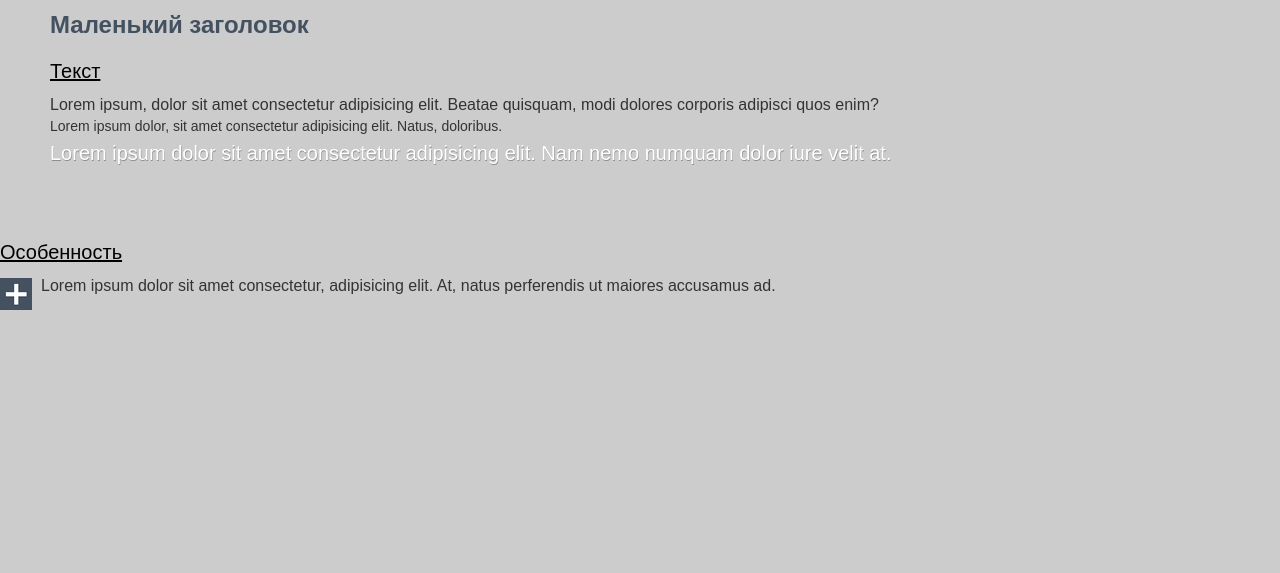
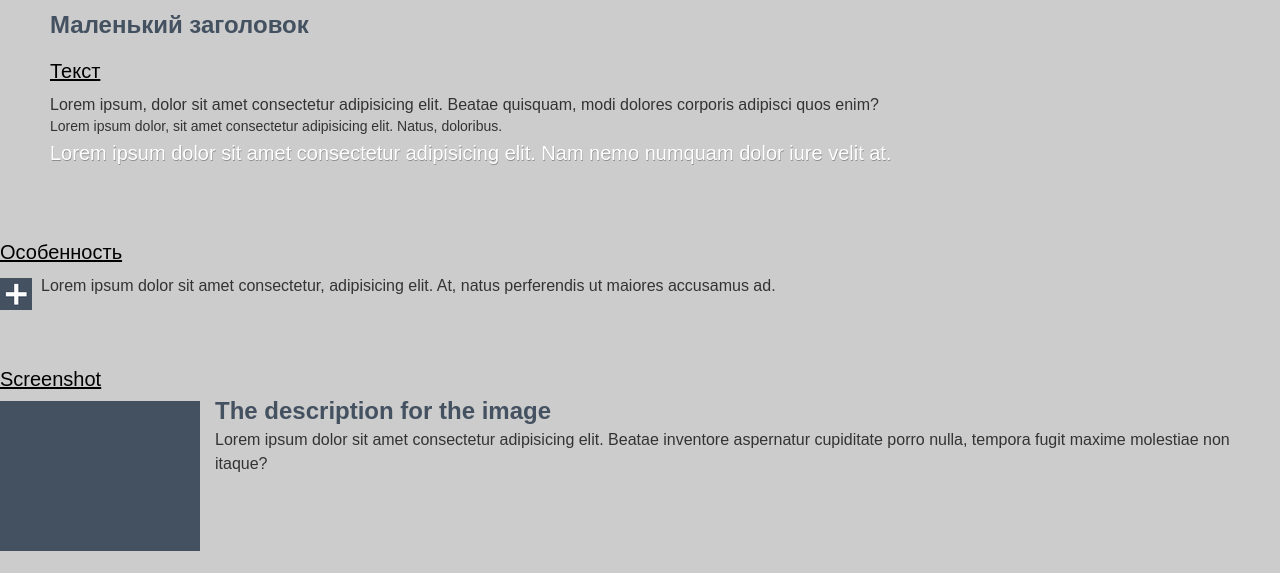
Before and after one commit to MichaelZolotov77/Produck-name-grey, a website built with Parcel: page src/uikit.html in a window 1280 px wide. Shown: the part 227-800 px from the top of the page. Built offline with nearby package versions, Linux system fonts and the light colour scheme.

Commit message:
Блок скриншот в ui-kit

```diff
--- /dev/null
+++ b/src/assets/styles/components/_screenshot.scss
@@ -0,0 +1,37 @@
+.screenshot {
+  display: flex;
+  flex-direction: column;
+
+  @media ($tablet) {
+    flex-direction: row;
+  }
+
+  &__image {
+    width: 100%;
+    height: 15rem;
+    background-color: $primaryColor;
+    object-fit: cover;
+    object-position: center;
+    margin-bottom: 1.5rem;
+
+    @media ($tablet) {
+      flex-shrink: 0;
+      width: 20rem;
+      margin-bottom: 0;
+      margin-right: 1.5rem;
+    }
+  }
+
+  &__text {
+    margin-top: -0.5rem;
+  }
+
+  &__title {
+    @include h3();
+    margin-bottom: 0.2rem;
+  }
+
+  &__desc {
+    @include p1();
+  }
+}
--- a/src/assets/styles/components/index.scss
+++ b/src/assets/styles/components/index.scss
@@ -1 +1,2 @@
 @import "./feature";
+@import "./screenshot";
--- a/src/uikit.html
+++ b/src/uikit.html
@@ -35,5 +35,18 @@
         perferendis ut maiores accusamus ad.
       </p>
     </div>
+    <div class="divider"></div>
+    <div class="ui__title">Screenshot</div>
+    <div class="screenshot">
+      <div class="screenshot__image"></div>
+      <div class="screenshot__text">
+        <h3 class="screenshot__title">The description for the image</h3>
+        <p class="screenshot__desc">
+          Lorem ipsum dolor sit amet consectetur adipisicing elit. Beatae
+          inventore aspernatur cupiditate porro nulla, tempora fugit maxime
+          molestiae non itaque?
+        </p>
+      </div>
+    </div>
   </body>
 </html>
```
